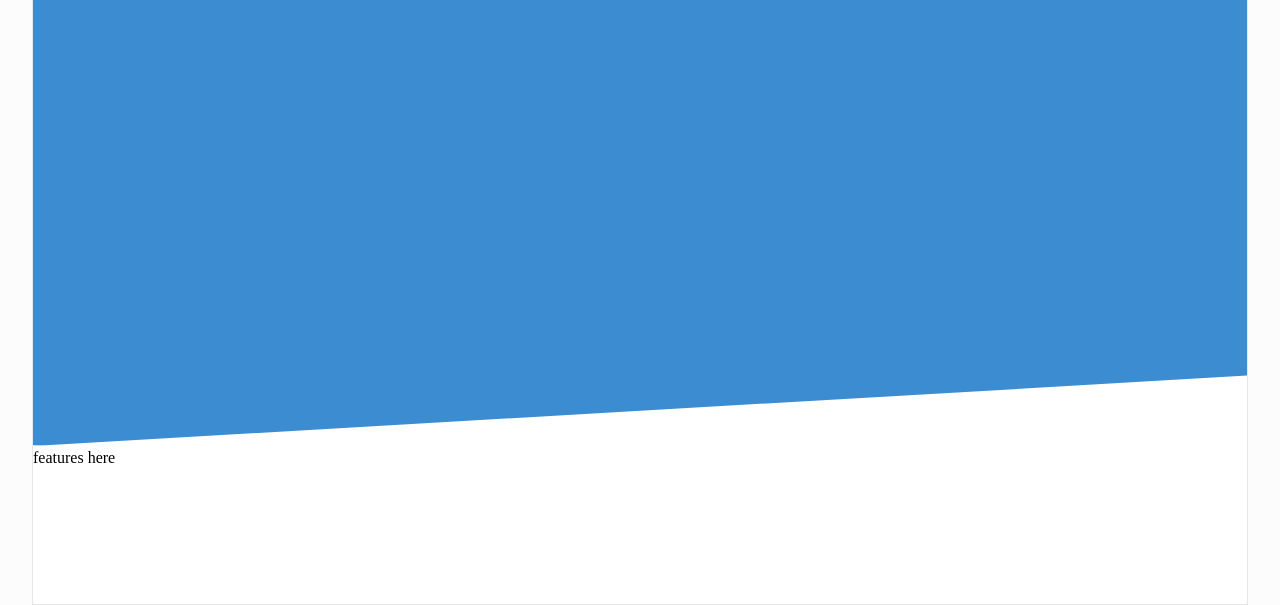
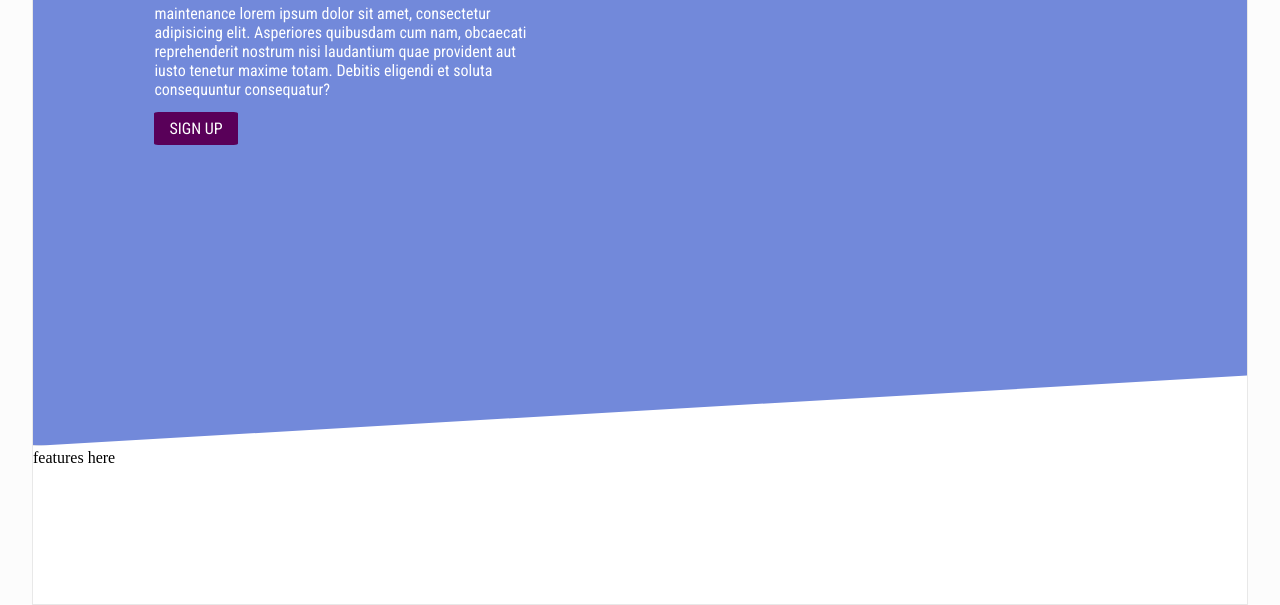
Before and after one commit to emmanuelnwogbo/maintenance-tracker-app, a plain HTML site: page index.html in a window 1280 px wide. Shown: the part 280-885 px from the top of the page. Drawn offline with Linux system fonts and the light colour scheme.

Commit message:
added signup button

```diff
--- a/css/style.css
+++ b/css/style.css
@@ -24,7 +24,7 @@ body {
 }
 
 .container {
-  min-width: 95%;
+  width: 95%;
   min-height: 100vh;
   margin-top: 85px;
   margin-left: auto;
@@ -40,15 +40,31 @@ body {
   width: 100%;
   -webkit-clip-path: polygon(0% 0%, 100% 0, 100% 50%, 100% 89%, 0 100%);
   clip-path: polygon(0% 0%, 100% 0, 100% 50%, 100% 89%, 0 100%);
-  background-color: rgb(60, 140, 209);
+  background-color: #7289da;
   border-bottom: 1px solid #e8e8e8;
   padding: 10% 10%;
   font-family: 'Roboto Condensed', sans-serif;
 }
 
+.container_jumbotron>* {
+  margin-bottom: 20px;
+  color: #fff;
+}
+
 .container_jumbotron-h1 {
-  color: #fff;
   font-size: 300%;
+}
+
+.container_jumbotron-p {
+  width: 40%
+}
+
+.container_jumbotron-signup {
+  text-transform: uppercase;
+  background: #590059;
+  padding: 7px 15px;
+  border-radius: 5%;
+  text-decoration: none;
 }
 
 .container_features {
--- a/index.html
+++ b/index.html
@@ -17,6 +17,9 @@
   <div class="container">
     <div class="container_jumbotron">
       <h1 class="container_jumbotron-h1">Maintenance Tracker</h1>
+      <p class="container_jumbotron-p">maintenance lorem ipsum dolor sit amet, consectetur adipisicing elit. Asperiores quibusdam cum nam, obcaecati reprehenderit
+        nostrum nisi laudantium quae provident aut iusto tenetur maxime totam. Debitis eligendi et soluta consequuntur consequatur?</p>
+      <a href="#" class="container_jumbotron-signup">sign up</a>
     </div>
     <div class="container_features">
       features here
```
